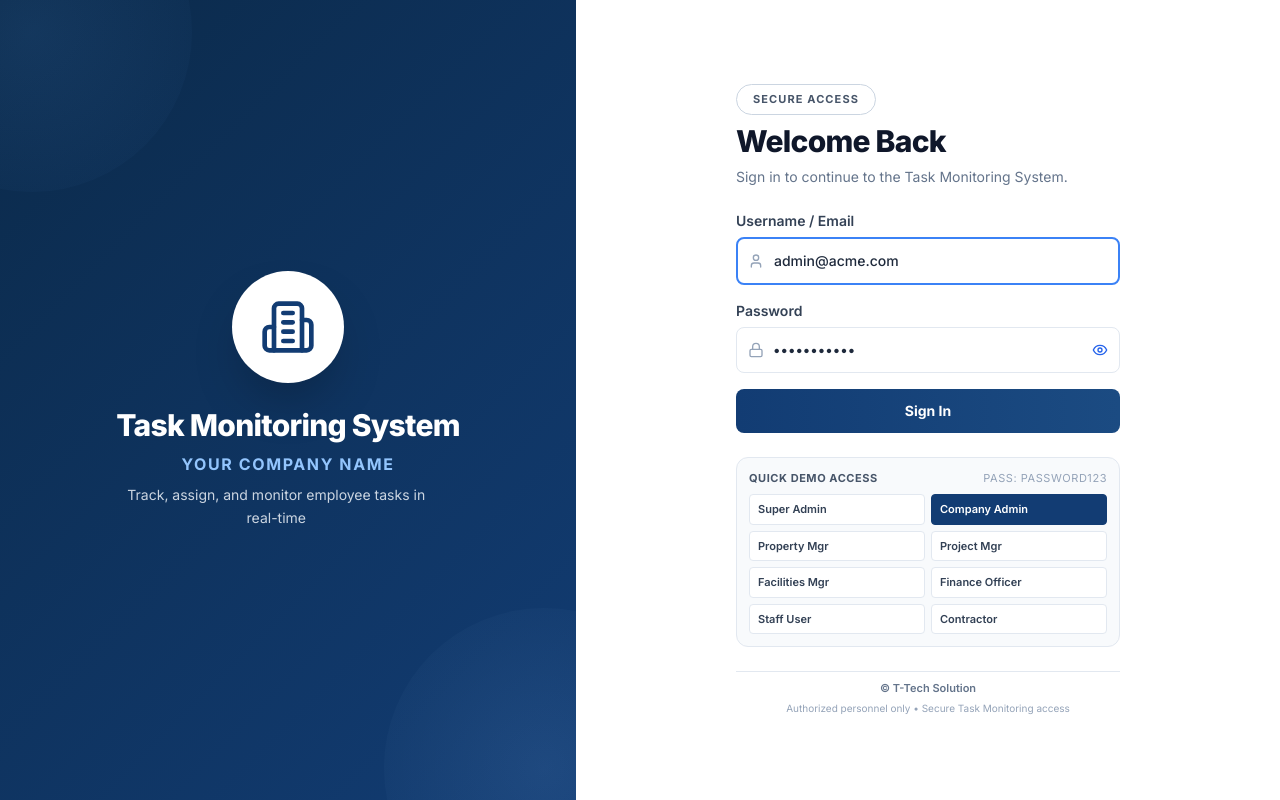
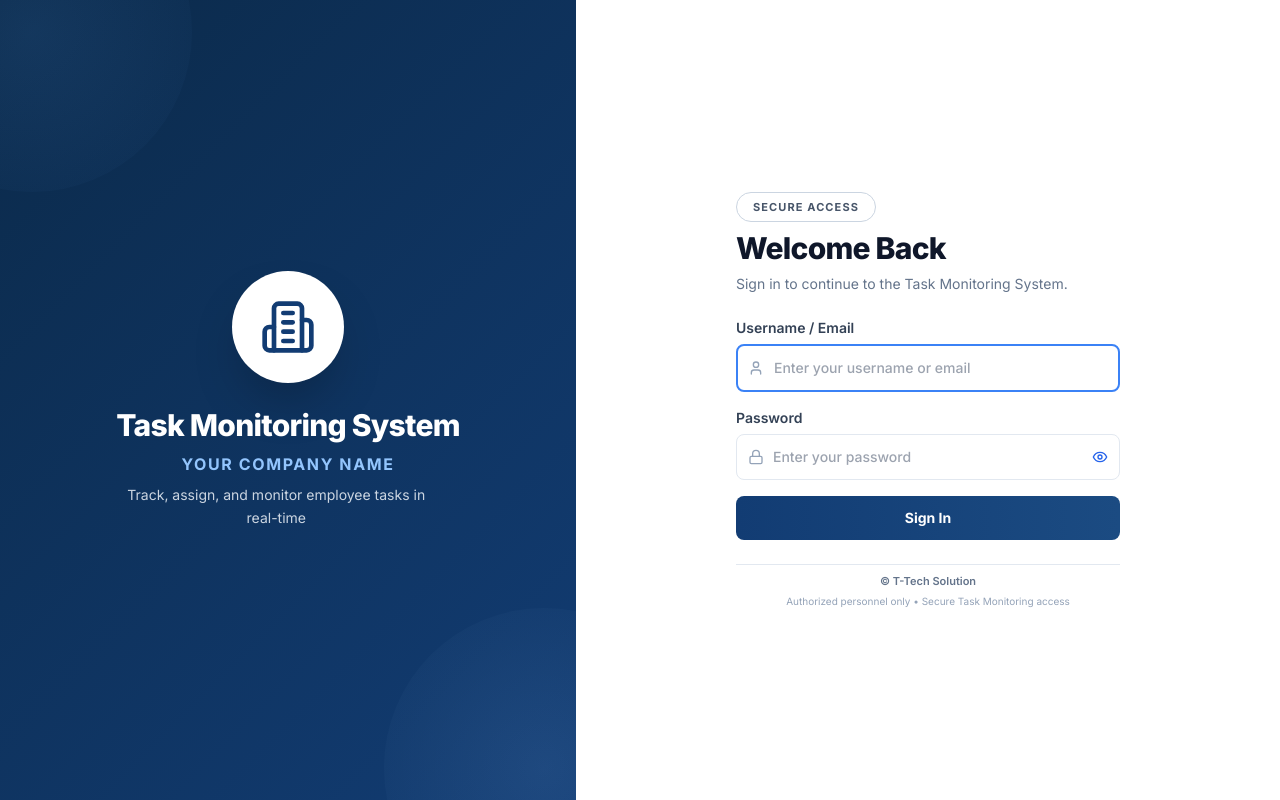
Before and after one commit to Oluwataye/Task-Manager, a React (Vite) app: page /login in a window 1280 px wide. Built offline with nearby package versions, Linux system fonts and the light colour scheme; no server answers.

Commit message:
Remove Quick Demo Access from login page — production-ready clean auth screen

```diff
--- a/src/pages/Login.tsx
+++ b/src/pages/Login.tsx
@@ -2,22 +2,11 @@ import React, { useState } from 'react';
 import { useNavigate } from 'react-router-dom';
 import { Lock, User, Eye, EyeOff, Building2 } from 'lucide-react';
 import { useAuth } from '../context/AuthContext';
-import { Role } from '../types';
 
-const demoAccounts: { role: Role; title: string; email: string }[] = [
-  { role: 'SUPER_ADMIN', title: 'Super Admin', email: 'superadmin@acme.com' },
-  { role: 'COMPANY_ADMIN', title: 'Company Admin', email: 'admin@acme.com' },
-  { role: 'PROPERTY_MANAGER', title: 'Property Mgr', email: 'property@acme.com' },
-  { role: 'PROJECT_MANAGER', title: 'Project Mgr', email: 'project@acme.com' },
-  { role: 'FACILITIES_MANAGER', title: 'Facilities Mgr', email: 'facilities@acme.com' },
-  { role: 'FINANCE_OFFICER', title: 'Finance Officer', email: 'finance@acme.com' },
-  { role: 'STAFF', title: 'Staff User', email: 'staff@acme.com' },
-  { role: 'CONTRACTOR_TENANT', title: 'Contractor', email: 'contractor@acme.com' },
-];
 
 export const Login: React.FC = () => {
-  const [email, setEmail] = useState('admin@acme.com');
-  const [password, setPassword] = useState('password123');
+  const [email, setEmail] = useState('');
+  const [password, setPassword] = useState('');
   const [showPassword, setShowPassword] = useState(false);
   const [error, setError] = useState('');
   const [loading, setLoading] = useState(false);
@@ -39,10 +28,6 @@ export const Login: React.FC = () => {
     }
   };
 
-  const handleQuickFill = (accountEmail: string) => {
-    setEmail(accountEmail);
-    setPassword('password123');
-  };
 
   return (
     <div className="min-h-screen flex font-sans" style={{ background: '#e8edf2' }}>
@@ -149,29 +134,6 @@ export const Login: React.FC = () => {
             </button>
           </form>
 
-          {/* Quick Demo */}
-          <div className="border border-slate-200 rounded-xl p-3 space-y-2 bg-slate-50">
-            <div className="text-[11px] font-bold text-slate-600 uppercase tracking-wider flex justify-between">
-              <span>Quick Demo Access</span>
-              <span className="text-slate-400 font-normal">Pass: password123</span>
-            </div>
-            <div className="grid grid-cols-2 gap-1.5">
-              {demoAccounts.map((acc) => (
-                <button
-                  key={acc.role}
-                  type="button"
-                  onClick={() => handleQuickFill(acc.email)}
-                  className={`text-left px-2 py-1.5 rounded text-[11px] font-semibold border transition-all ${
-                    email === acc.email
-                      ? 'bg-[#123C73] text-white border-[#123C73]'
-                      : 'bg-white text-slate-700 border-slate-200 hover:bg-blue-50 hover:border-blue-300'
-                  }`}
-                >
-                  {acc.title}
-                </button>
-              ))}
-            </div>
-          </div>
 
           <div className="pt-2 border-t border-slate-200 flex flex-col items-center justify-center space-y-1 text-center">
             <p className="text-[11px] text-slate-500 font-semibold">
```
